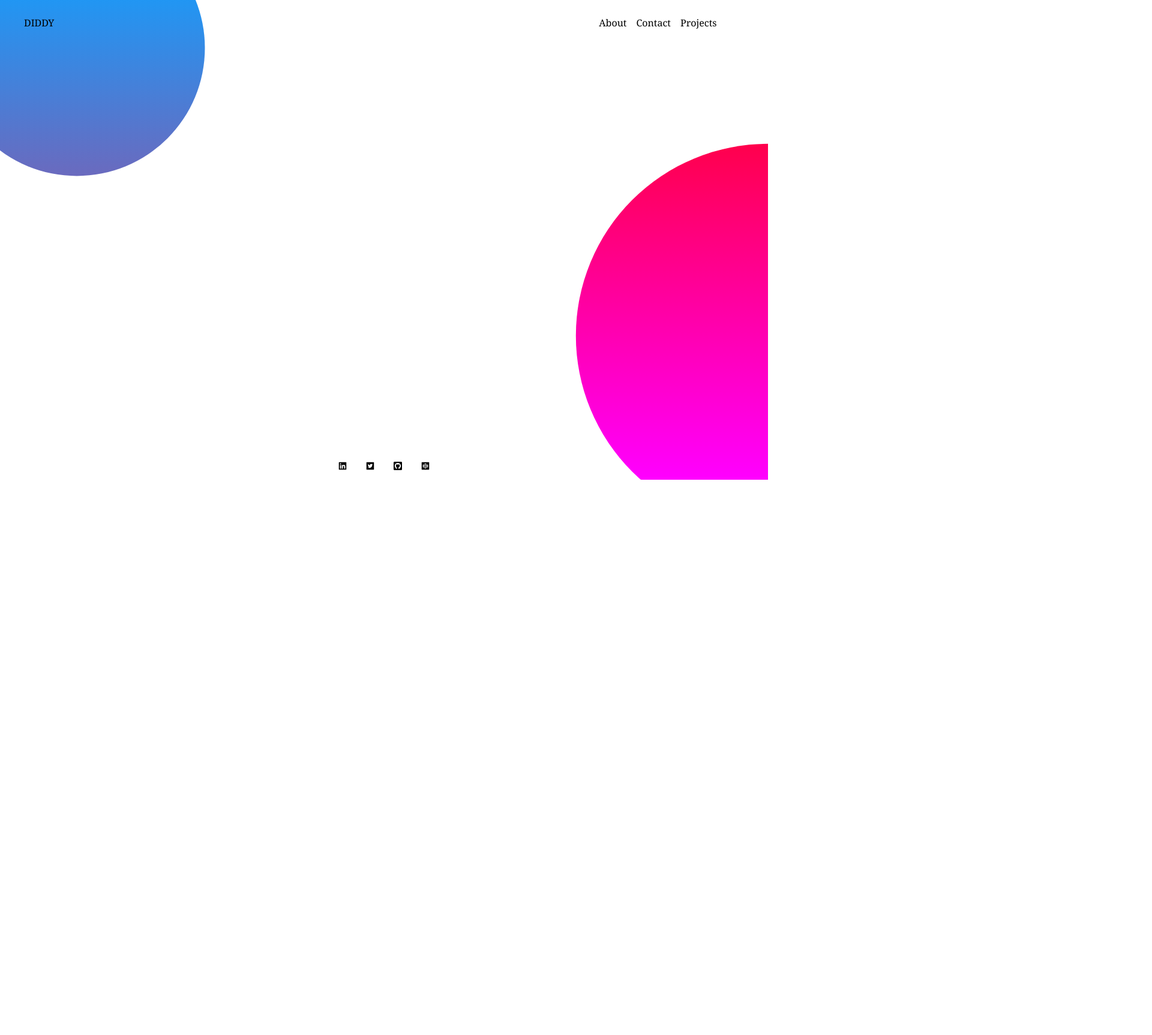
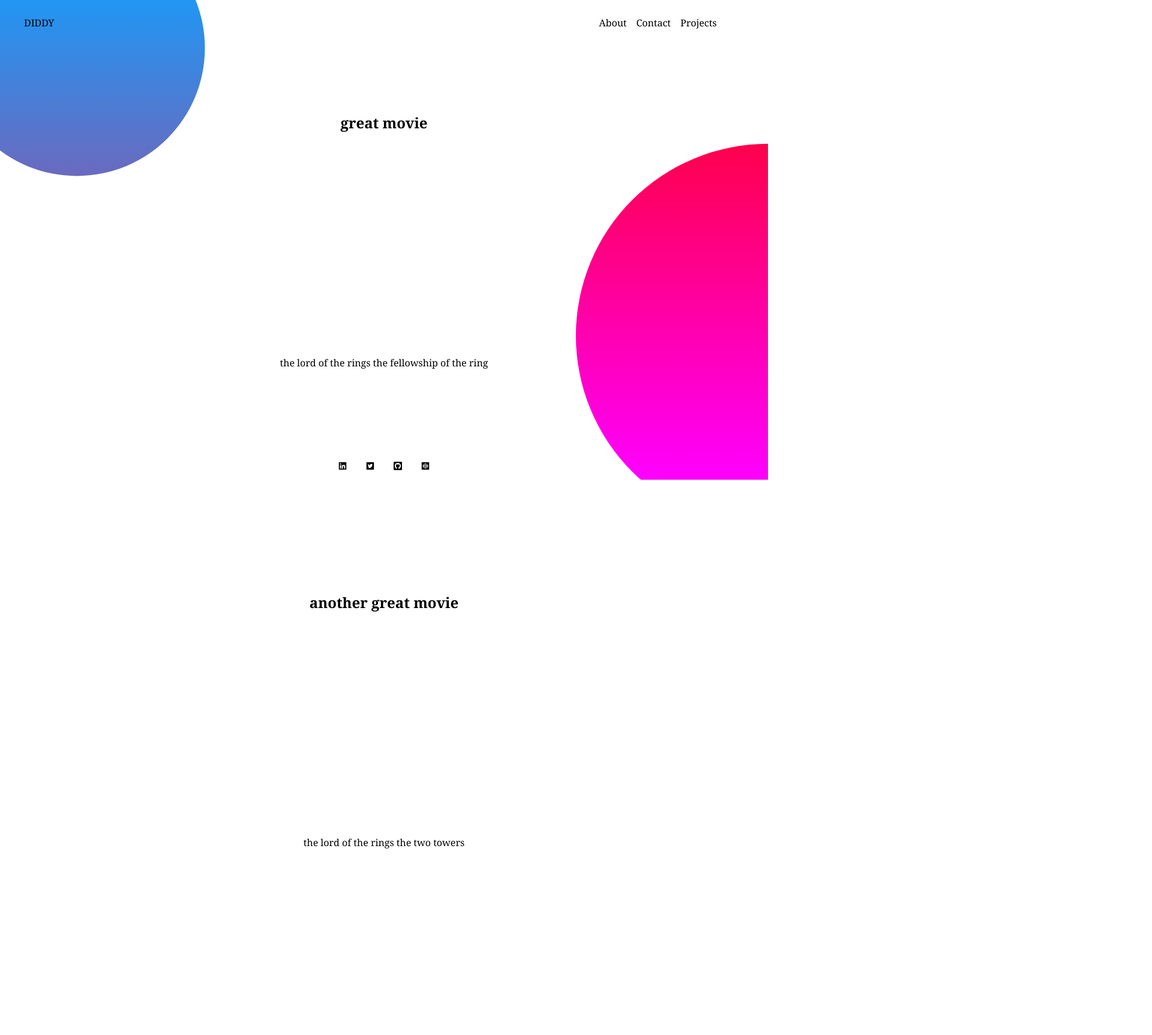
Before and after one commit to dwaynediddy/dev-portfolio, a Next.js app: page /projects in a window 1280 px wide. Shown: the top 1726 px of the page at 60% size, 1920 px wide, since content can reach past the window. Before the commit the page ends 800 px from the top, so only its background shows below. Built offline with nearby package versions, Linux system fonts and the light colour scheme.

Commit message:
added sliding in elements foor project page

```diff
--- a/package.json
+++ b/package.json
@@ -13,6 +13,7 @@
     "react": "18.1.0",
     "react-dom": "18.1.0",
     "react-icons": "^4.3.1",
+    "react-intersection-observer": "^9.4.0",
     "react-vanilla-tilt": "^1.0.0"
   },
   "devDependencies": {
--- a/pages/_app.tsx
+++ b/pages/_app.tsx
@@ -1,5 +1,6 @@
 import '../styles/globals.css'
 import '../styles/Nav.css'
+import '../styles/project.css'
 
 import type { AppProps } from 'next/app'
 import Layout from '../components/Layout'
--- a/pages/projects.tsx
+++ b/pages/projects.tsx
@@ -1,8 +1,38 @@
-import React from 'react'
+import { useInView } from 'react-intersection-observer'
 
 const projects = () => {
+  const { ref:fellowShip, inView: fellowShipInView } = useInView()
+  const { ref:twoTowers, inView: twoTowersInView } = useInView()
+  const { ref:returnOfTheKing, inView: returnOfTheKingInView } = useInView()
+
+
   return (
-    <div>projects</div>
+    <div>
+
+        <section
+          ref={fellowShip}
+          className={`${'hidden'} ${fellowShipInView ? 'show' : 'hidden'}`}
+        >
+            <h1>great movie</h1>
+            <p>
+              <span>the lord of the rings the fellowship of the ring</span>
+            </p>
+        </section>
+        <section
+          ref={twoTowers}
+          className={`${'hiddenOpposite'} ${twoTowersInView ? 'showOOpposite' : 'hiddenOpposite'}`}
+        >
+            <h1>another great movie</h1>
+            <p><span>the lord of the rings the two towers</span></p>
+        </section>
+        <section
+          ref={returnOfTheKing}
+          className={`${'hidden'} ${returnOfTheKingInView ? 'show' : 'hidden'}`}
+        >
+            <h1>you guessed it</h1>
+            <p><span>the lord of the rings return of the king</span></p>
+        </section>
+    </div>
   )
 }
 
--- a/styles/globals.css
+++ b/styles/globals.css
@@ -10,18 +10,19 @@ body {
 
 body::before {
   content: '';
-  position: absolute;
+  position: fixed;
   top: 0;
   left: 0;
   width: 100%;
   height: 100%;
   background: linear-gradient(#f00, #f0f);
   clip-path: circle(30% at right 70%);
+
 }
 
 body::after {
   content: '';
-  position: absolute;
+  position: fixed;
   top: 0;
   left: 0;
   width: 100%;
@@ -41,6 +42,7 @@ body::after {
   z-index: 1;
 }
 
+
 a {
   color: inherit;
   text-decoration: none;
--- /dev/null
+++ b/styles/project.css
@@ -0,0 +1,34 @@
+section {
+    display: grid;
+    place-items: center;
+    align-items: center;
+    min-height: 100vh;
+  }
+
+.hidden {
+    opacity: 0;
+    filter: blur(5px);
+    transform: translateX(100%);
+
+    transition: all 1s;
+  }
+
+  .show {
+    opacity: 1;
+    filter: blur(0);
+    transform: translateX(0)
+  }
+
+  .hiddenOpposite {
+    opacity: 0;
+    filter: blur(5px);
+    transform: translateX(-100%);
+
+    transition: all 1s;
+  }
+
+  .showOOpposite {
+    opacity: 1;
+    filter: blur(0);
+    transform: translateX(0)
+  }
```
Also changed, not shown: 2 other files (tests, documents, lock files or other folders).
